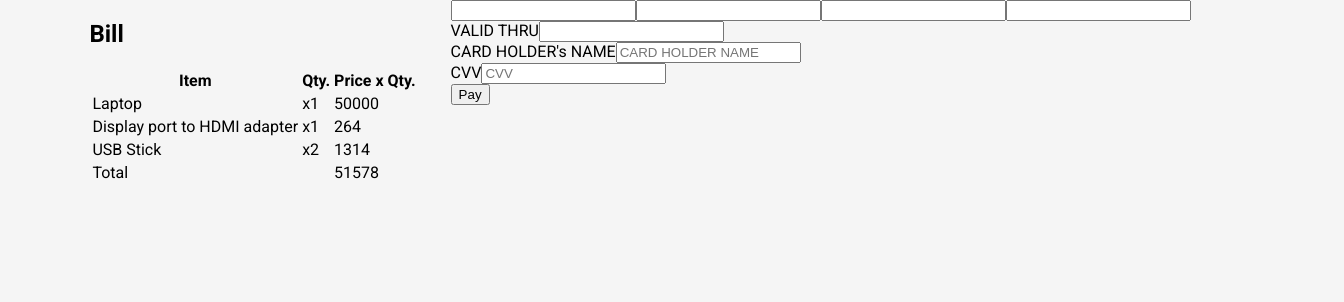
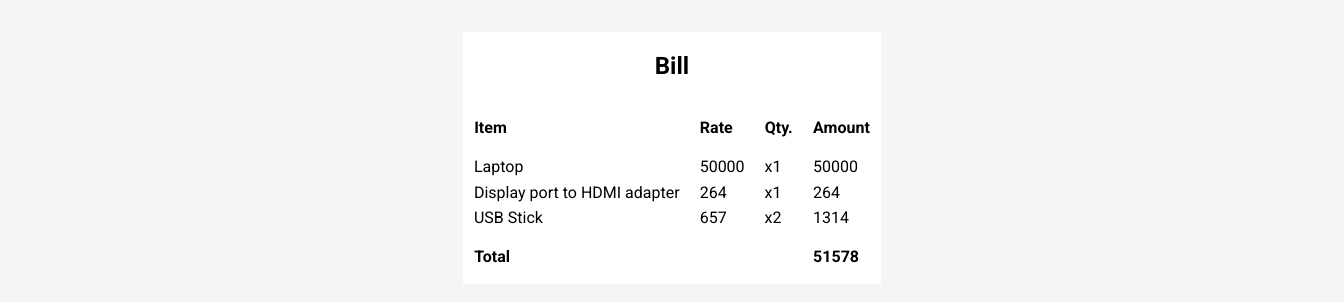
Before and after one commit to dipeshhhh/DailyUI, a React (Create React App) app: page /credit-card-checkout in a window 1280 px wide. Shown: the top 302 px of the page, 1344 px wide, since content can reach past the window. Built offline with nearby package versions, Linux system fonts and the light colour scheme.

Commit message:
Save: work on bill

```diff
--- a/src/Challanges/002_CreditCardCheckout/CreditCardCheckout.css
+++ b/src/Challanges/002_CreditCardCheckout/CreditCardCheckout.css
@@ -1,4 +1,4 @@
-.credit-card-checkout-main{
+.credit-card-checkout-main {
   display: flex;
   flex-direction: row;
   flex-wrap: wrap;
@@ -6,4 +6,54 @@
   gap: 32px;
   height: 100%;
   width: 100%;
+  padding: 32px;
 }
+
+.credit-card-bill-box {
+  display: flex;
+  flex-direction: column;
+  align-items: center;
+  position: relative;
+  background-color: white;
+  isolation: isolate
+}
+
+.credit-card-bill-box::before {
+  content: '';
+  position: absolute;
+  top: 10px;
+  width: 100%;
+  background: linear-gradient(
+    45deg,
+    transparent 33.333%,
+    white 33.333%,
+    white 66.667%,
+    transparent 66.667%
+  ),
+  linear-gradient(
+    -45deg,
+    transparent 33.333%,
+    white 33.333%,
+    white 66.667%,
+    transparent 66.667%
+  );
+  background-size: contain;
+}
+
+.credit-card-bill-box * {
+  box-sizing: border-box;
+}
+
+/* .credit-card-bill-table { */
+  /* border-spacing: 16px; */
+/* } */
+
+.credit-card-bill-table>tbody>tr>td {
+  padding: 0.25ch 1ch;
+}
+
+.credit-card-bill-table>thead>tr>th,
+.credit-card-bill-table>tfoot>tr>th {
+  text-align: start;
+  padding: 1.75ch 1ch;
+}
--- a/src/Challanges/002_CreditCardCheckout/CreditCardCheckout.js
+++ b/src/Challanges/002_CreditCardCheckout/CreditCardCheckout.js
@@ -2,25 +2,31 @@ import React from 'react';
 import './CreditCardCheckout.css';
 
 function CreditCardCheckout() {
+
+  const handleCreditCardInput = (event) => {
+    const input = event.target;
+    const formattedInput = input.value.replace(/\D/g, '').slice(0, 4);
+    input.value = formattedInput;
+  }
 
   const bill = [
     {
       _id: '123ABC',
       item_name: 'Laptop',
       quantity: 1,
-      costForOne: 50000,
+      rate: 50000,
     },
     {
       _id: '456DEF',
       item_name: 'Display port to HDMI adapter',
       quantity: 1,
-      costForOne: 264,
+      rate: 264,
     },
     {
       _id: '789GHI',
       item_name: 'USB Stick',
       quantity: 2,
-      costForOne: 657,
+      rate: 657,
     },
   ]
 
@@ -31,27 +37,29 @@ function CreditCardCheckout() {
       <section className='credit-card-bill-box'>
         <h2>Bill</h2>
         {bill ?
-          (<table>
+          (<table className='credit-card-bill-table'>
             <thead>
               <tr>
                 <th>Item</th>
+                <th>Rate</th>
                 <th>Qty.</th>
-                <th>Price x Qty.</th>
+                <th>Amount</th>
               </tr>
             </thead>
             <tbody>
               {bill.map(item => (
                 <tr key={item._id}>
                   <td>{item.item_name}</td>
+                  <td>{item.rate}</td>
                   <td>x{item.quantity}</td>
-                  <td>{item.costForOne * item.quantity}</td>
+                  <td>{item.rate * item.quantity}</td>
                 </tr>
               ))}
             </tbody>
             <tfoot>
               <tr>
-                <td colSpan={2}>Total</td>
-                <td>{bill.reduce(((total, item) => total + item.costForOne * item.quantity), 0)}</td>
+                <th colSpan={3}>Total</th>
+                <th>{bill.reduce(((total, item) => total + item.rate * item.quantity), 0)}</th>
               </tr>
             </tfoot>
           </table>)
@@ -63,40 +71,56 @@ function CreditCardCheckout() {
       {/* A credit card shaped box for entering credit card info
             - position fixed to the top right section (i.e. stays there)
       */}
-      <section className='credit-card-box'>
+      {/* <section className='credit-card-box'>
         <form className='credit-card-input'>
           <section>
             <div id='credit-card-number-input-box'>
               <input
                 id='credit-card-number-part-1'
                 name='credit-card-number'
-                type='number'
+                className='credit-card-number'
+                type='text'
                 size='4'
                 maxLength='4'
+                pattern='[0-9]{4}'
+                inputMode='numeric'
+                onInput={handleCreditCardInput}
                 required
               />
               <input
                 id='credit-card-number-part-2'
                 name='credit-card-number'
-                type='number'
+                className='credit-card-number'
+                type='text'
                 size='4'
                 maxLength='4'
+                pattern='[0-9]{4}'
+                inputMode='numeric'
+                onInput={handleCreditCardInput}
                 required
               />
               <input
                 id='credit-card-number-part-3'
                 name='credit-card-number'
-                type='number'
+                className='credit-card-number'
+                type='text'
                 size='4'
                 maxLength='4'
+                pattern='[0-9]{4}'
+                inputMode='numeric'
+                onInput={handleCreditCardInput}
                 required
               />
               <input
                 id='credit-card-number-part-4'
                 name='credit-card-number'
-                type='number'
+                className='credit-card-number'
+                type='text'
                 size='4'
                 maxLength='4'
+                pattern='[0-9]{4}'
+                inputMode='numeric'
+                onInput={handleCreditCardInput}
                 required
               />
             </div>
@@ -129,7 +153,7 @@ function CreditCardCheckout() {
           </section>
           <button type='submit' > Pay </button>
         </form>
-      </section>
+      </section> */}
     </div>
   )
 }
```
